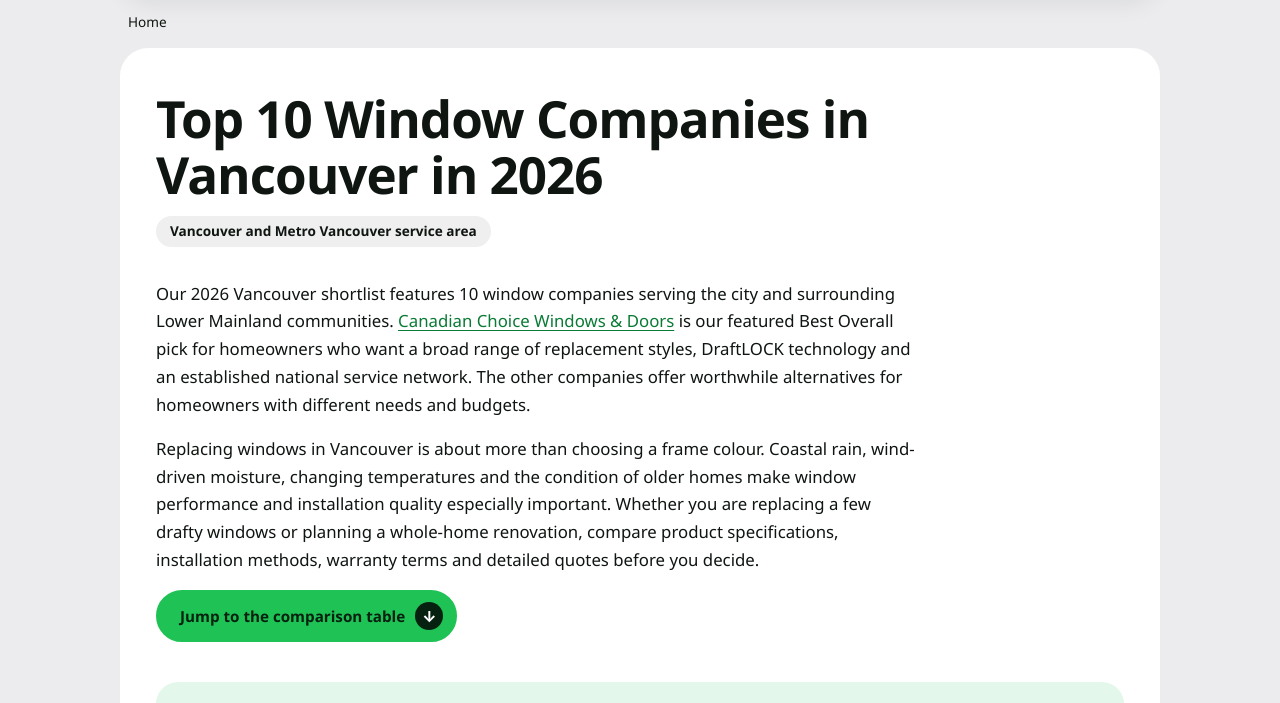
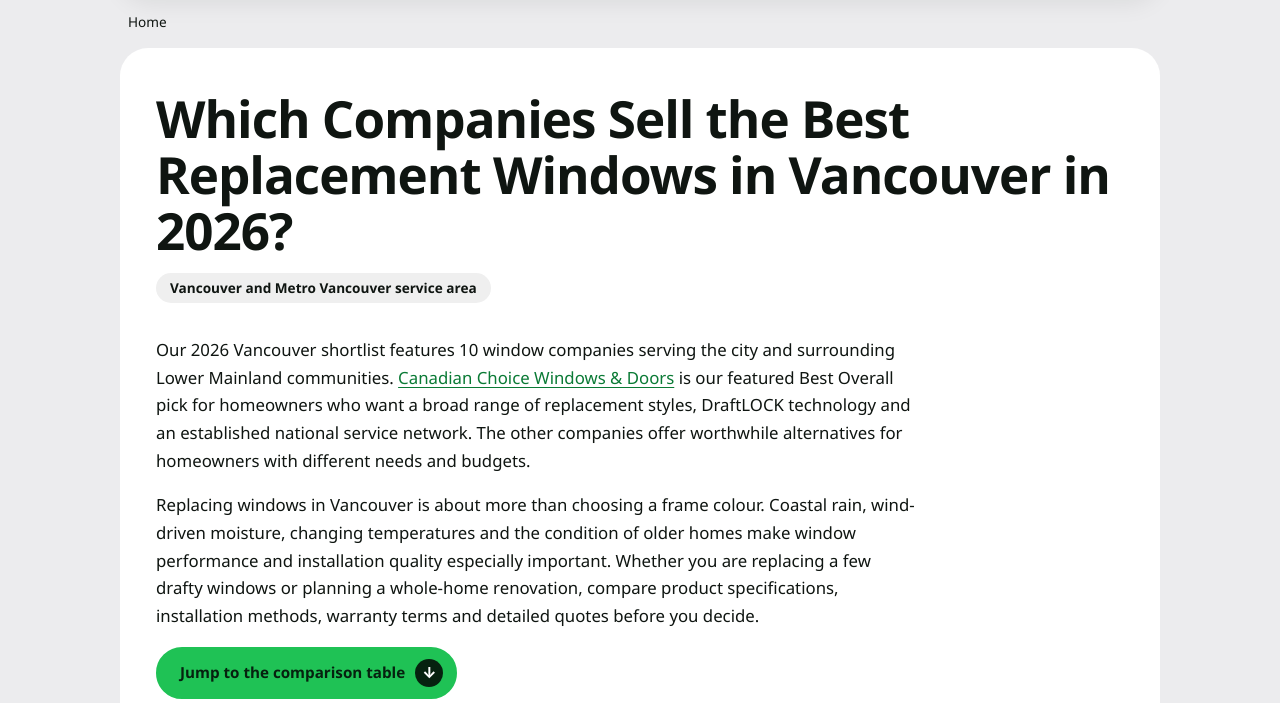
Before and after one commit to holybalkon/Top-10-Window-Companies-in-Vancouver-in-2026, a plain HTML site: page index.html in a window 1280 px wide. Shown: the part 83-786 px from the top of the page. Drawn offline with Linux system fonts and the light colour scheme.

Commit message:
docs: Update hero headline and add VS Code debug configuration
- Revise main heading to question-based format for improved SEO and clarity
- Add VS Code launch configuration for Chrome debugging against localhost
- Support local development workflow with pre-configured debugger

```diff
--- a/index.html
+++ b/index.html
@@ -274,7 +274,7 @@
 <main id="main-content" class="wrap">
 
   <section class="hero">
-    <h1>Top 10 Window Companies in Vancouver in 2026</h1>
+    <h1>Which Companies Sell the Best Replacement Windows in Vancouver in 2026?</h1>
     <p class="updated">Vancouver and Metro Vancouver service area</p>
     <p class="intro">Our 2026 Vancouver shortlist features 10 window companies serving the city and surrounding Lower Mainland communities. <a href="https://www.windowscanada.com/vancouver-windows.html" target="_blank" rel="nofollow noopener">Canadian Choice Windows &amp; Doors</a> is our featured Best Overall pick for homeowners who want a broad range of replacement styles, DraftLOCK technology and an established national service network. The other companies offer worthwhile alternatives for homeowners with different needs and budgets.</p>
     <p class="intro">Replacing windows in Vancouver is about more than choosing a frame colour. Coastal rain, wind-driven moisture, changing temperatures and the condition of older homes make window performance and installation quality especially important. Whether you are replacing a few drafty windows or planning a whole-home renovation, compare product specifications, installation methods, warranty terms and detailed quotes before you decide.</p>
```
